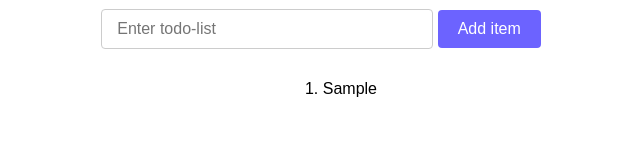
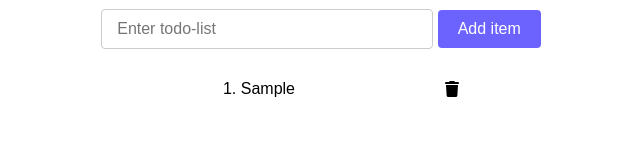
Before and after one commit to salman2696/ToDoList, a plain HTML site: page index.html in a window 1280 px wide. Both pictures are taken after typing "Sample" into the empty fields and a click on the button "Add item". Shown: the whole page, without its empty margins (319-959 px from the left). Drawn offline with Linux system fonts and the light colour scheme.

Commit message:
updated delete icon

```diff
--- a/index.html
+++ b/index.html
@@ -6,6 +6,7 @@
     <meta name="viewport" content="width=device-width, initial-scale=1.0">
     <title>Document</title>
     <link rel="stylesheet" href="style.css">
+    <link rel="stylesheet" href="https://cdnjs.cloudflare.com/ajax/libs/font-awesome/6.5.2/css/all.min.css" integrity="sha512-SnH5WK+bZxgPHs44uWIX+LLJAJ9/2PkPKZ5QiAj6Ta86w+fsb2TkcmfRyVX3pBnMFcV7oQPJkl9QevSCWr3W6A==" crossorigin="anonymous" referrerpolicy="no-referrer" />
 </head>
 
 <body>
--- a/script.js
+++ b/script.js
@@ -13,12 +13,19 @@ document.body.addEventListener("keydown", function (e) {
 
 function addListItem() {
   const newElement = document.createElement("li");
+  const newIcon = document.createElement("i");
   const newList = document.createTextNode((list.childElementCount +1)+ '. ' + input.value);
   if (input.value.trim() === "") {
     alert("Enter valid List");
   } else {
     newElement.appendChild(newList);
-    newElement.classList = "list-item"
+    newElement.classList = "list-item";
+
+    newIcon.classList = "fa-solid fa-trash";
+    newIcon.addEventListener("click", () => {
+      list.removeChild(newElement);
+    });
+    newElement.appendChild(newIcon);
     list.appendChild(newElement);
     input.value = "";
   }
--- a/style.css
+++ b/style.css
@@ -55,6 +55,7 @@ body{
     display: flex;
     justify-content: space-between;
     align-items: center;
+    gap: 150px;
 }
 
 .list-item:last-child {
```
Also changed, not shown: p.js (added, +9 -0 lines).
